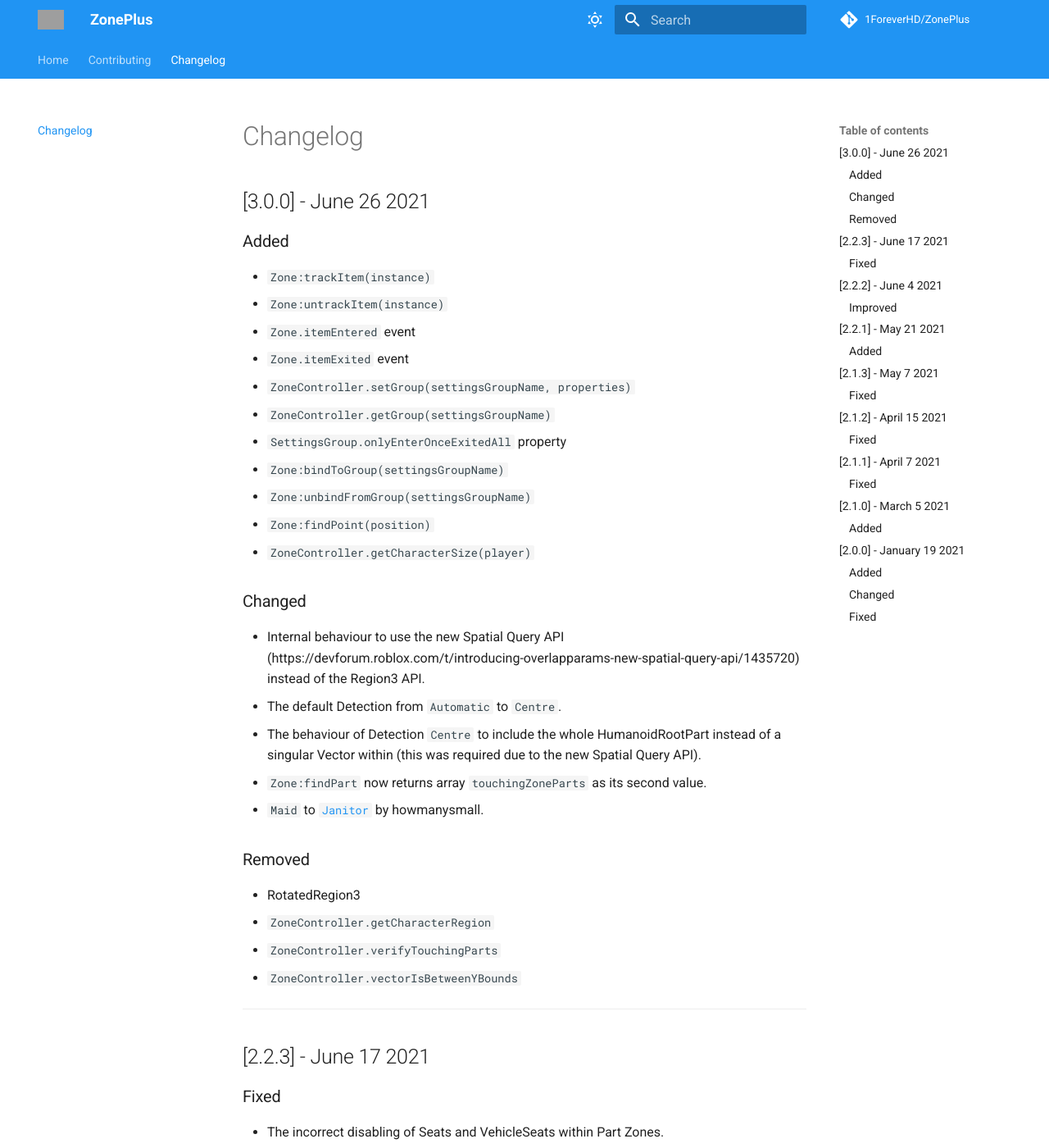
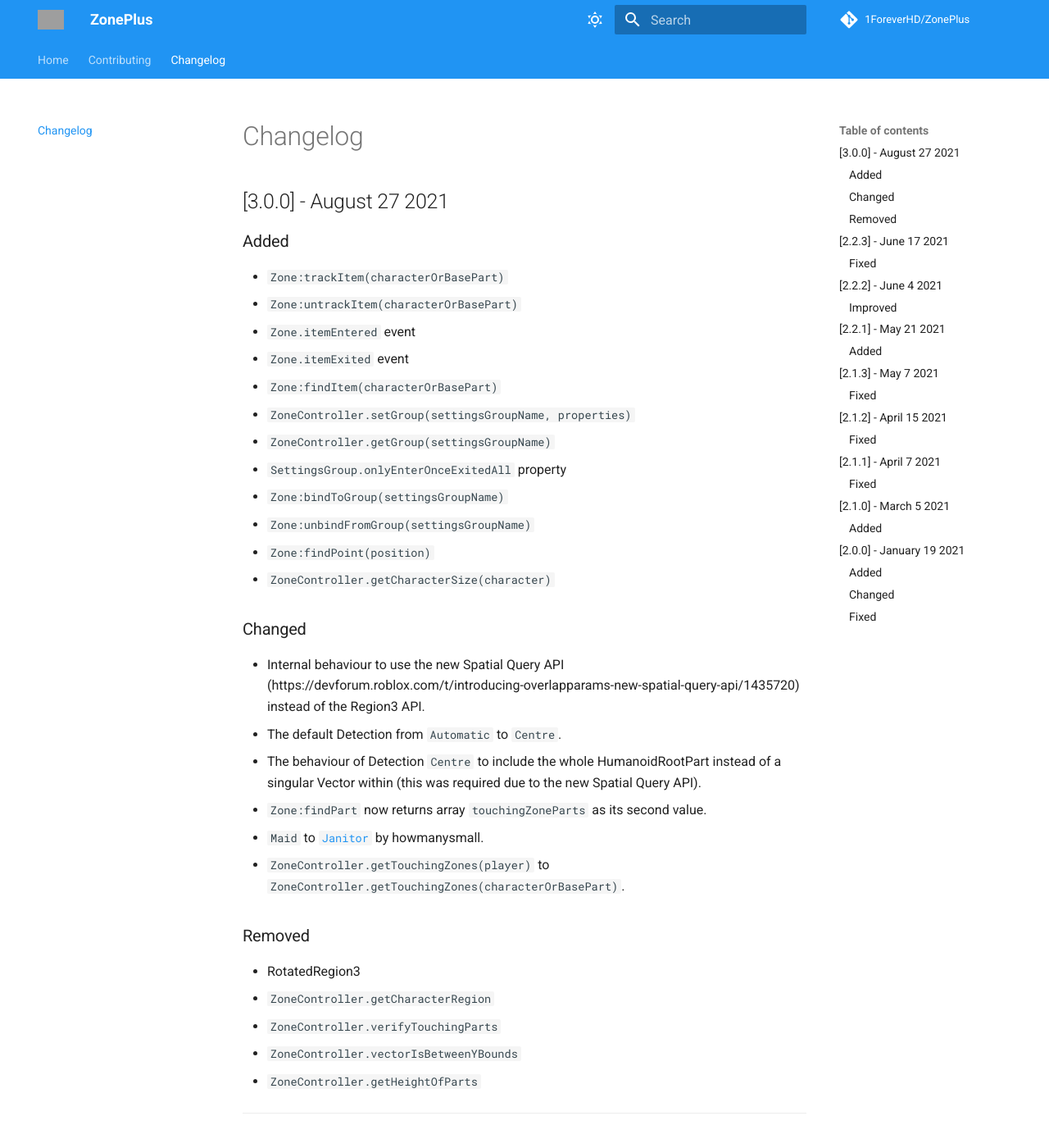
Before and after one commit to 1ForeverHD/ZonePlus, an MkDocs documentation site: the page built from docs/changelog.md, in a window 1280 px wide and 1400 px high. Shown: the whole window at 82% size. Built offline with MkDocs 1.6.1 and Material for MkDocs 9.7.7, drawn with Linux system fonts in a browser that asks for light colours; comment, search, counter and statistics services are not loaded; grey boxes are pictures that could not be loaded.

Commit message:
Completed trackItem, untrackItem, itemEntered, itemExited, findItem and getItems

```diff
--- a/docs/changelog.md
+++ b/docs/changelog.md
@@ -1,16 +1,17 @@
-## [3.0.0] - June 26 2021
+## [3.0.0] - August 27 2021
 ### Added
-- ``Zone:trackItem(instance)``
-- ``Zone:untrackItem(instance)``
+- ``Zone:trackItem(characterOrBasePart)``
+- ``Zone:untrackItem(characterOrBasePart)``
 - ``Zone.itemEntered`` event
 - ``Zone.itemExited`` event
+- ``Zone:findItem(characterOrBasePart)``
 - ``ZoneController.setGroup(settingsGroupName, properties)``
 - ``ZoneController.getGroup(settingsGroupName)``
 - ``SettingsGroup.onlyEnterOnceExitedAll`` property
 - ``Zone:bindToGroup(settingsGroupName)``
 - ``Zone:unbindFromGroup(settingsGroupName)``
 - ``Zone:findPoint(position)``
-- ``ZoneController.getCharacterSize(player)``
+- ``ZoneController.getCharacterSize(character)``
 
 ### Changed
 - Internal behaviour to use the new Spatial Query API (https://devforum.roblox.com/t/introducing-overlapparams-new-spatial-query-api/1435720) instead of the Region3 API.
@@ -18,12 +19,14 @@
 - The behaviour of Detection ``Centre`` to include the whole HumanoidRootPart instead of a singular Vector within (this was required due to the new Spatial Query API).
 - ``Zone:findPart`` now returns array ``touchingZoneParts`` as its second value.
 - ``Maid`` to [``Janitor``](https://github.com/howmanysmall/Janitor) by howmanysmall.
+- ``ZoneController.getTouchingZones(player)`` to ``ZoneController.getTouchingZones(characterOrBasePart)``.
 
 ### Removed
 - RotatedRegion3
 - ``ZoneController.getCharacterRegion``
 - ``ZoneController.verifyTouchingParts``
 - ``ZoneController.vectorIsBetweenYBounds``
+- ``ZoneController.getHeightOfParts``
 
 
 
```
Also changed, not shown: docs/api/zone_controller.md (+0 -6 lines), 4 other files.
